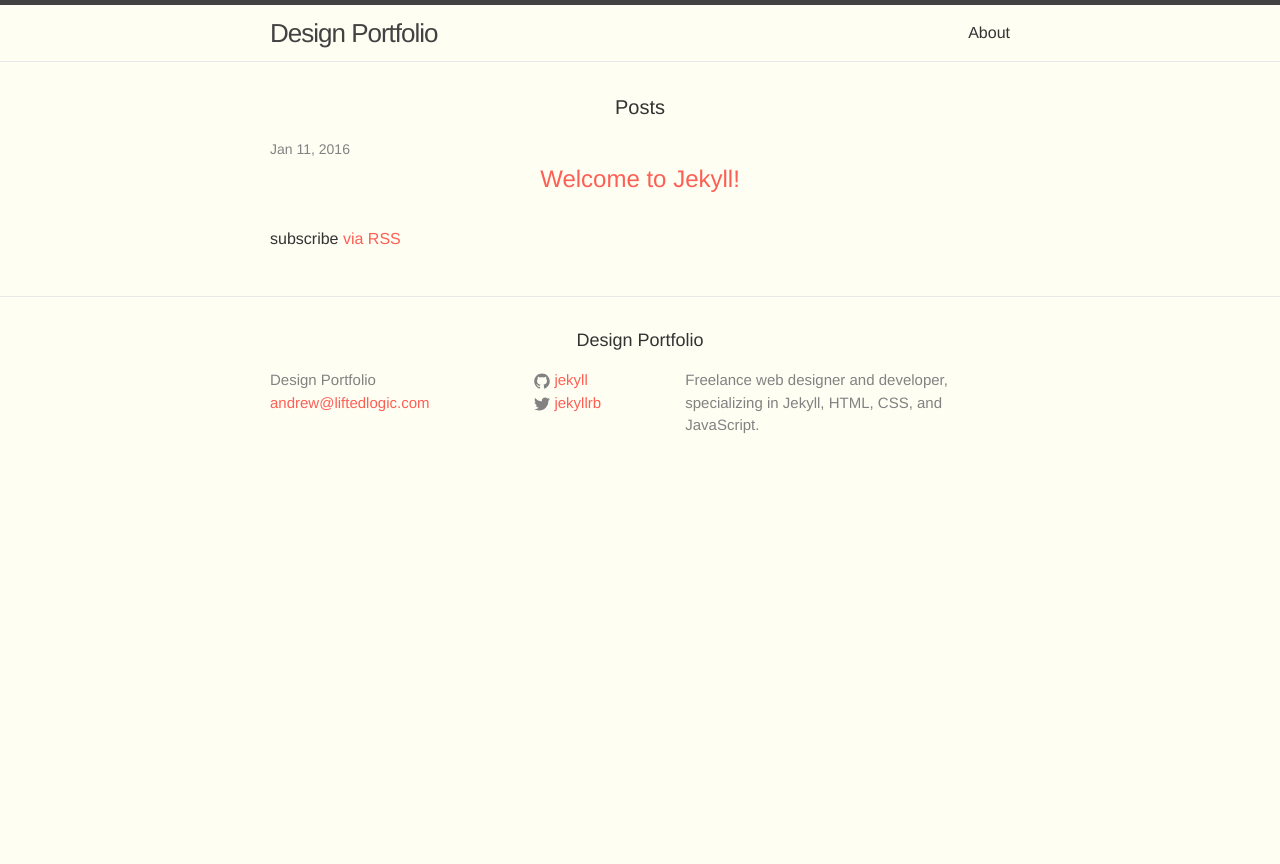
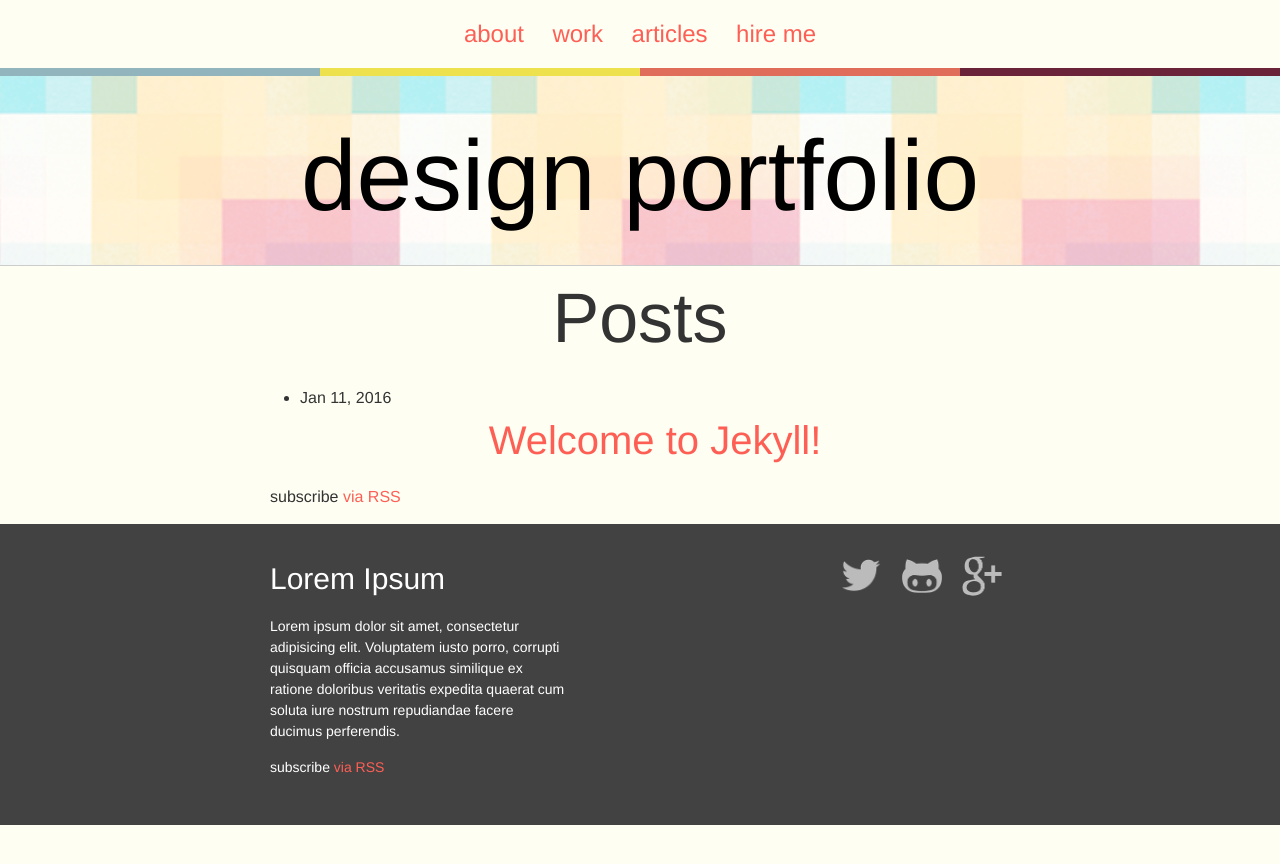
Before and after one commit to llandrew/design-portfolio, a Jekyll site: the page built from index.html, in a window 1280 px wide. Shown: the top 864 px of the page. Built offline with Jekyll 4.4.1, drawn with Linux system fonts in a browser that asks for light colours.

Commit message:
add markup and styles for footer.

```diff
--- a/_includes/footer.html
+++ b/_includes/footer.html
@@ -2,35 +2,38 @@
 
   <div class="wrapper">
 
-    <h2 class="footer-heading">{{ site.title }}</h2>
+    <div class="footer-content">
 
-    <div class="footer-col-wrapper">
-      <div class="footer-col footer-col-1">
-        <ul class="contact-list">
-          <li>{{ site.title }}</li>
-          <li><a href="mailto:{{ site.email }}">{{ site.email }}</a></li>
-        </ul>
-      </div>
+      <h3>Lorem Ipsum</h3>
 
-      <div class="footer-col footer-col-2">
-        <ul class="social-media-list">
-          {% if site.github_username %}
-          <li>
-            {% include icon-github.html username=site.github_username %}
-          </li>
-          {% endif %}
+      <p>Lorem ipsum dolor sit amet, consectetur adipisicing elit. Voluptatem iusto porro, corrupti quisquam officia accusamus similique ex ratione doloribus veritatis expedita quaerat cum soluta iure nostrum repudiandae facere ducimus perferendis.</p>
 
-          {% if site.twitter_username %}
-          <li>
-            {% include icon-twitter.html username=site.twitter_username %}
-          </li>
-          {% endif %}
-        </ul>
-      </div>
+      <p>subscribe <a href="{{ "/feed.xml" | prepend: site.baseurl }}">via RSS</a></p>
 
-      <div class="footer-col footer-col-3">
-        <p>{{ site.description }}</p>
-      </div>
+    </div>
+
+    <div class="footer-social">
+      <ul>
+
+        <li>
+          <a href="http://twitter.com/{{ site.twitter_username }}">
+            <img src="/images/twitter.png" alt="twitter logo" width="40">
+          </a>
+        </li>
+
+        <li>
+          <a href="http://github.com/{{ site.github_username }}">
+            <img src="/images/github.png" alt="github logo" width="40">
+          </a>
+        </li>
+
+        <li>
+          <a href="http://plug.google.com/{{ site.google_username }}">
+            <img src="images/google.png" alt="google logo" width="40">
+          </a>
+        </li>
+
+      </ul>
     </div>
 
   </div>
--- a/_includes/header.html
+++ b/_includes/header.html
@@ -1,27 +1,16 @@
-<header class="site-header">
+<nav class="site-nav">
+  <ul>
+    {% for link in site.links %}
 
-  <div class="wrapper">
+      <li>
+        <a href="{{ link.url }}">{{ link.title }}</a>
+      </li>
+    {% endfor %}
+  </ul>
+</nav>
 
-    <a class="site-title" href="{{ site.baseurl }}/">{{ site.title }}</a>
+<header class="site-header gradient-bar">
 
-    <nav class="site-nav">
-      <a href="#" class="menu-icon">
-        <svg viewBox="0 0 18 15">
-          <path fill="#424242" d="M18,1.484c0,0.82-0.665,1.484-1.484,1.484H1.484C0.665,2.969,0,2.304,0,1.484l0,0C0,0.665,0.665,0,1.484,0 h15.031C17.335,0,18,0.665,18,1.484L18,1.484z"/>
-          <path fill="#424242" d="M18,7.516C18,8.335,17.335,9,16.516,9H1.484C0.665,9,0,8.335,0,7.516l0,0c0-0.82,0.665-1.484,1.484-1.484 h15.031C17.335,6.031,18,6.696,18,7.516L18,7.516z"/>
-          <path fill="#424242" d="M18,13.516C18,14.335,17.335,15,16.516,15H1.484C0.665,15,0,14.335,0,13.516l0,0 c0-0.82,0.665-1.484,1.484-1.484h15.031C17.335,12.031,18,12.696,18,13.516L18,13.516z"/>
-        </svg>
-      </a>
-
-      <div class="trigger">
-        {% for my_page in site.pages %}
-          {% if my_page.title %}
-          <a class="page-link" href="{{ my_page.url | prepend: site.baseurl }}">{{ my_page.title }}</a>
-          {% endif %}
-        {% endfor %}
-      </div>
-    </nav>
-
-  </div>
+  <h1 class="site-title mega"><a href="/">design portfolio</a></h1>
 
 </header>
--- /dev/null
+++ b/_sass/_gradient-bar.scss
@@ -0,0 +1,18 @@
+.gradient-bar {
+  position:relative;
+
+  &:after {
+    content: "";
+    position:absolute;
+    top:0;
+    left:0;
+    width:100%;
+    height:0.5em;
+    background:linear-gradient(to right,
+                               $blue-color 0%, $blue-color 25%,
+                   $yellow-color 25%, $yellow-color 50%,
+                   $red-color 50%, $red-color 75%,
+                   $purple-color 75%, $purple-color 100%
+                   );
+  }
+}
--- a/_sass/_layout.scss
+++ b/_sass/_layout.scss
@@ -1,242 +1,54 @@
-/**
- * Site header
- */
+// Header
+.site-nav {
+  text-align: center;
+
+  ul {
+    margin: 1em 0;
+    list-style: none;
+  }
+
+  li {
+    display: inline-block;
+    margin: 0 0.5em;
+    font-size: 1.5em;
+  }
+}
+.site-title a {
+  color: #000;
+  text-decoration: none;
+}
 .site-header {
-    border-top: 5px solid $grey-color-dark;
-    border-bottom: 1px solid $grey-color-light;
-    min-height: 56px;
+  padding: 2em 0 0;
 
-    // Positioning context for the mobile navigation icon
-    position: relative;
+  border-bottom: 1px solid #ccc;
+  background-image: url('/images/header-bg2.png');
+  background-size: 400px 400px;
 }
 
-.site-title {
-    font-size: 26px;
-    font-weight: 300;
-    line-height: 56px;
-    letter-spacing: -1px;
-    margin-bottom: 0;
-    float: left;
+// Footer
 
-    &,
-    &:visited {
-        color: $grey-color-dark;
-    }
+.site-footer {
+  padding: 2em 0;
+
+  color: white;
+  background-color: $grey-color-dark;
 }
+.footer-content {
+  float: left;
+  width: 40%;
 
-.site-nav {
-    float: right;
-    line-height: 56px;
+  font-size: 0.875em;
 
-    .menu-icon {
-        display: none;
-    }
+  h3 {
+    text-align: left;
+  }
+}
+.footer-social {
+  float: right;
 
-    .page-link {
-        color: $text-color;
-        line-height: $base-line-height;
+  li {
+    display: inline-block;
 
-        // Gaps between nav items, but not on the last one
-        &:not(:last-child) {
-            margin-right: 20px;
-        }
-    }
-
-    @include media-query($on-palm) {
-        position: absolute;
-        top: 9px;
-        right: $spacing-unit / 2;
-        background-color: $background-color;
-        border: 1px solid $grey-color-light;
-        border-radius: 5px;
-        text-align: right;
-
-        .menu-icon {
-            display: block;
-            float: right;
-            width: 36px;
-            height: 26px;
-            line-height: 0;
-            padding-top: 10px;
-            text-align: center;
-
-            > svg {
-                width: 18px;
-                height: 15px;
-
-                path {
-                    fill: $grey-color-dark;
-                }
-            }
-        }
-
-        .trigger {
-            clear: both;
-            display: none;
-        }
-
-        &:hover .trigger {
-            display: block;
-            padding-bottom: 5px;
-        }
-
-        .page-link {
-            display: block;
-            padding: 5px 10px;
-
-            &:not(:last-child) {
-                margin-right: 0;
-            }
-            margin-left: 20px;
-        }
-    }
+    margin: 0 0.5em;
+  }
 }
-
-
-
-/**
- * Site footer
- */
-.site-footer {
-    border-top: 1px solid $grey-color-light;
-    padding: $spacing-unit 0;
-}
-
-.footer-heading {
-    font-size: 18px;
-    margin-bottom: $spacing-unit / 2;
-}
-
-.contact-list,
-.social-media-list {
-    list-style: none;
-    margin-left: 0;
-}
-
-.footer-col-wrapper {
-    font-size: 15px;
-    color: $grey-color;
-    margin-left: -$spacing-unit / 2;
-    @extend %clearfix;
-}
-
-.footer-col {
-    float: left;
-    margin-bottom: $spacing-unit / 2;
-    padding-left: $spacing-unit / 2;
-}
-
-.footer-col-1 {
-    width: -webkit-calc(35% - (#{$spacing-unit} / 2));
-    width:         calc(35% - (#{$spacing-unit} / 2));
-}
-
-.footer-col-2 {
-    width: -webkit-calc(20% - (#{$spacing-unit} / 2));
-    width:         calc(20% - (#{$spacing-unit} / 2));
-}
-
-.footer-col-3 {
-    width: -webkit-calc(45% - (#{$spacing-unit} / 2));
-    width:         calc(45% - (#{$spacing-unit} / 2));
-}
-
-@include media-query($on-laptop) {
-    .footer-col-1,
-    .footer-col-2 {
-        width: -webkit-calc(50% - (#{$spacing-unit} / 2));
-        width:         calc(50% - (#{$spacing-unit} / 2));
-    }
-
-    .footer-col-3 {
-        width: -webkit-calc(100% - (#{$spacing-unit} / 2));
-        width:         calc(100% - (#{$spacing-unit} / 2));
-    }
-}
-
-@include media-query($on-palm) {
-    .footer-col {
-        float: none;
-        width: -webkit-calc(100% - (#{$spacing-unit} / 2));
-        width:         calc(100% - (#{$spacing-unit} / 2));
-    }
-}
-
-
-
-/**
- * Page content
- */
-.page-content {
-    padding: $spacing-unit 0;
-}
-
-.page-heading {
-    font-size: 20px;
-}
-
-.post-list {
-    margin-left: 0;
-    list-style: none;
-
-    > li {
-        margin-bottom: $spacing-unit;
-    }
-}
-
-.post-meta {
-    font-size: $small-font-size;
-    color: $grey-color;
-}
-
-.post-link {
-    display: block;
-    font-size: 24px;
-}
-
-
-
-/**
- * Posts
- */
-.post-header {
-    margin-bottom: $spacing-unit;
-}
-
-.post-title {
-    font-size: 42px;
-    letter-spacing: -1px;
-    line-height: 1;
-
-    @include media-query($on-laptop) {
-        font-size: 36px;
-    }
-}
-
-.post-content {
-    margin-bottom: $spacing-unit;
-
-    h2 {
-        font-size: 32px;
-
-        @include media-query($on-laptop) {
-            font-size: 28px;
-        }
-    }
-
-    h3 {
-        font-size: 26px;
-
-        @include media-query($on-laptop) {
-            font-size: 22px;
-        }
-    }
-
-    h4 {
-        font-size: 20px;
-
-        @include media-query($on-laptop) {
-            font-size: 18px;
-        }
-    }
-}
--- a/css/main.scss
+++ b/css/main.scss
@@ -60,5 +60,6 @@ $on-laptop:        800px;
 @import
         "base",
         "layout",
-        "syntax-highlighting"
+        "syntax-highlighting",
+        "gradient-bar"
 ;
```
Also changed, not shown: images/github.png (added), images/google.png (added), images/header-bg.png (added), images/header-bg2.png (added), images/icon-code.png (added), images/icon-design.png (added), images/icon-inspiration.png (added), images/icon-layout.png (added), images/icon-snippet.png (added), images/project.png (added), images/twitter.png (added).
